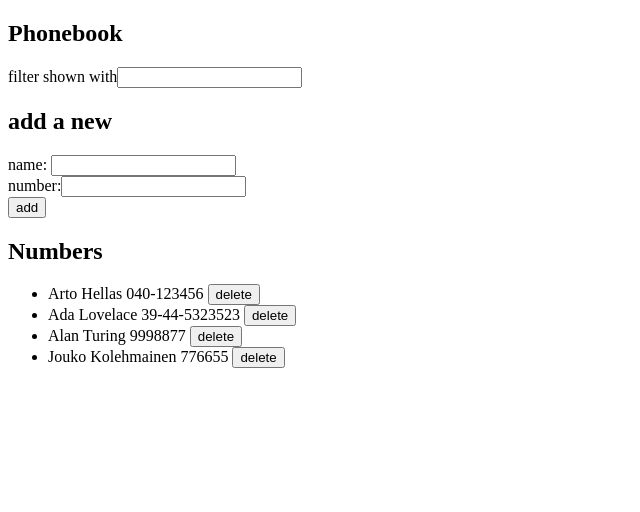
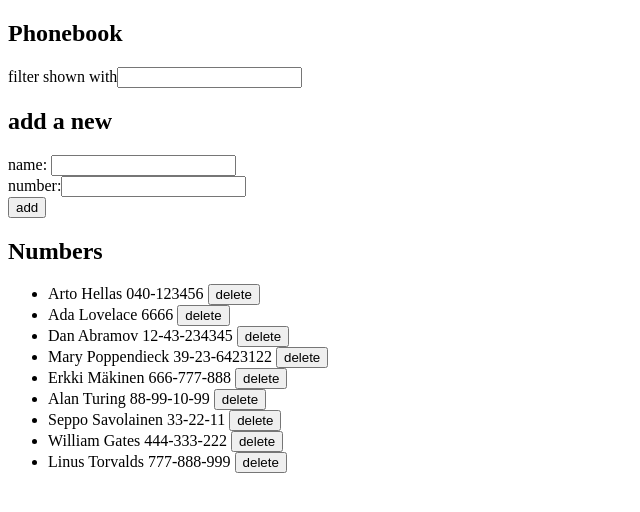
Before and after one commit to gittiPekka/pekka_fullstack_repo, a React (Create React App) app in the folder osa2/puhelinluettelo/: page / in a window 1280 px wide. Shown: the top 512 px of the page, without its empty margins (0-640 px from the left). Built offline with nearby package versions, Linux system fonts and the light colour scheme; data requests are answered from the project's data file; the HTML template or start-up script is replaced by a standard one.

Commit message:
tehtävä 2.20 tehty

```diff
--- a/osa2/puhelinluettelo/db.json
+++ b/osa2/puhelinluettelo/db.json
@@ -7,18 +7,43 @@
     },
     {
       "name": "Ada Lovelace",
-      "number": "39-44-5323523",
+      "number": "6666",
       "id": 2
     },
     {
-      "name": "Alan Turing",
-      "number": "9998877",
+      "name": "Dan Abramov",
+      "number": "12-43-234345",
+      "id": 3
+    },
+    {
+      "name": "Mary Poppendieck",
+      "number": "39-23-6423122",
       "id": 4
     },
     {
-      "name": "Jouko Kolehmainen",
-      "number": "776655",
-      "id": 5
+      "name": "Erkki Mäkinen",
+      "number": "666-777-888",
+      "id": 6
+    },
+    {
+      "name": "Alan Turing",
+      "number": "88-99-10-99",
+      "id": 7
+    },
+    {
+      "name": "Seppo Savolainen",
+      "number": "33-22-11",
+      "id": 8
+    },
+    {
+      "name": "William Gates",
+      "number": "444-333-222",
+      "id": 9
+    },
+    {
+      "name": "Linus Torvalds",
+      "number": "777-888-999",
+      "id": 10
     }
   ]
 }
--- /dev/null
+++ b/osa2/puhelinluettelo/public/index.html
@@ -0,0 +1,43 @@
+<!DOCTYPE html>
+<html lang="en">
+  <head>
+    <meta charset="utf-8" />
+    <link rel="icon" href="%PUBLIC_URL%/favicon.ico" />
+    <meta name="viewport" content="width=device-width, initial-scale=1" />
+    <meta name="theme-color" content="#000000" />
+    <meta
+      name="description"
+      content="Web site created using create-react-app"
+    />
+    <link rel="apple-touch-icon" href="%PUBLIC_URL%/logo192.png" />
+    <!--
+      manifest.json provides metadata used when your web app is installed on a
+      user's mobile device or desktop. See https://developers.google.com/web/fundamentals/web-app-manifest/
+    -->
+    <link rel="manifest" href="%PUBLIC_URL%/manifest.json" />
+    <!--
+      Notice the use of %PUBLIC_URL% in the tags above.
+      It will be replaced with the URL of the `public` folder during the build.
+      Only files inside the `public` folder can be referenced from the HTML.
+
+      Unlike "/favicon.ico" or "favicon.ico", "%PUBLIC_URL%/favicon.ico" will
+      work correctly both with client-side routing and a non-root public URL.
+      Learn how to configure a non-root public URL by running `npm run build`.
+    -->
+    <title>React App</title>
+  </head>
+  <body>
+    <noscript>You need to enable JavaScript to run this app.</noscript>
+    <div id="root"></div>
+    <!--
+      This HTML file is a template.
+      If you open it directly in the browser, you will see an empty page.
+
+      You can add webfonts, meta tags, or analytics to this file.
+      The build step will place the bundled scripts into the <body> tag.
+
+      To begin the development, run `npm start` or `yarn start`.
+      To create a production bundle, use `npm run build` or `yarn build`.
+    -->
+  </body>
+</html>
--- a/osa2/puhelinluettelo/src/App.js
+++ b/osa2/puhelinluettelo/src/App.js
@@ -2,13 +2,16 @@
   import FilterForm from './components/FilterForm'
   import Persons from './components/Persons'
   import PersonForm from './components/NewPerson'
+  import Notification from './components/Notification'
   import personService from './services/persons'
 
   const App = () => {
-    const [persons, setPersons] = useState([])
-    const [newName, setNewName] = useState('')
-    const [newNumber, setNewNumber] = useState('')
-    const [filterPersons, setFilterPersons] = useState('')
+    const [persons, setPersons] = useState([]);
+    const [newName, setNewName] = useState('');
+    const [newNumber, setNewNumber] = useState('');
+    const [filterPersons, setFilterPersons] = useState('');
+    const [errorMessage, setErrorMessage] = useState(null);
+    const [status, setStatus] = useState('success');
 
     useEffect( () => {
       personService
@@ -29,8 +32,16 @@
             personService
             .create(personObject)
               .then(addPerson => {
-                setPersons(persons.concat(addPerson))
+                setPersons(persons.concat(addPerson));
+                setErrorMessage(`Added ${newName}`);
             })
+            .catch(error => {
+              setStatus("error");
+              setErrorMessage(`Adding failed`);}
+              );
+              setTimeout(() => {setErrorMessage(null)}, 2000);
+              setStatus("success");
+
           } else if (window.confirm(`${newName} is already added to phonebook, replace old number with a new one?`)) {
               const personToBeChanged = persons.find(person => person.name === newName);
               const id = personToBeChanged.id;
@@ -44,8 +55,15 @@
                     }
                       return person;
                  }))
+                 setErrorMessage(`Ghanged ${newName}:s number`);
                  })
+                 .catch(error => {
+                  setPersons(persons.filter(person => person.id !== id));
+                  setStatus("error");
+                  setErrorMessage(`Change failed`);})
             }
+            setTimeout(() => {setErrorMessage(null)}, 2000);
+            setStatus("success");
             setNewName('');
             setNewNumber('');
         }
@@ -58,8 +76,15 @@
           .remove(id)
             .then( () => {
               setPersons(persons.filter(person => person.id !== id));
+              setErrorMessage(`Removed ${person.name}`);
             })
+            .catch(error => {
+              setPersons(persons.filter(person => person.id !== id));
+              setStatus("error");
+              setErrorMessage(`Remove failed`);});
         }
+        setTimeout(() => {setErrorMessage(null)}, 2000);
+        setStatus("success");
     }
 
     const nameChanger = (event) => {
@@ -76,6 +101,7 @@
     return (
       <div>
         <h2>Phonebook</h2>
+          <Notification message={errorMessage} status={status}/>
           <FilterForm filterPersons={filterPersons} handleFilterChange={filter}/>
         <h2>add a new</h2>
           <PersonForm addPerson={personAdder}
--- /dev/null
+++ b/osa2/puhelinluettelo/src/components/Notification.js
@@ -0,0 +1,13 @@
+const Notification = (props) => {
+    if (props.message === null) {
+      return null
+    }
+
+    return (
+      <div className={props.status}>
+        {props.message}
+      </div>
+    )
+  }
+
+  export default Notification;
--- a/osa2/puhelinluettelo/src/components/Person.js
+++ b/osa2/puhelinluettelo/src/components/Person.js
@@ -1,5 +1,4 @@
   const Person = (props) => {
-  // console.log("Person id oli:", props.person.id);
     return (
       <li>
         {props.person.name} {props.person.number}
--- /dev/null
+++ b/osa2/puhelinluettelo/src/index.css
@@ -0,0 +1,18 @@
+.error {
+    color: red;
+    background: lightgrey;
+    font-size: 20px;
+    border-style: solid;
+    border-radius: 5px;
+    padding: 10px;
+    margin-bottom: 10px;
+  }
+.success {
+    color: green;
+    background: lightgrey;
+    font-size: 20px;
+    border-style: solid;
+    border-radius: 5px;
+    padding: 10px;
+    margin-bottom: 10px;
+  }
--- a/osa2/puhelinluettelo/src/index.js
+++ b/osa2/puhelinluettelo/src/index.js
@@ -1,12 +1,11 @@
 import React from "react"
 import ReactDOM from "react-dom/client"
 import App from "./App"
+import './index.css'
 
-// const root = ReactDOM.createRoot(document.getElementById("root"));
-// root.render(
-//   <React.StrictMode>
-//     <App />
-//   </React.StrictMode>
-// );
-
-ReactDOM.createRoot(document.getElementById("root")).render(<App/>);
+const root = ReactDOM.createRoot(document.getElementById("root"));
+root.render(
+  <React.StrictMode>
+    <App />
+  </React.StrictMode>
+);
```
Also changed, not shown: 1 other file (tests, documents, lock files or other folders). Lines whose indentation alone changed are shown as unchanged.
